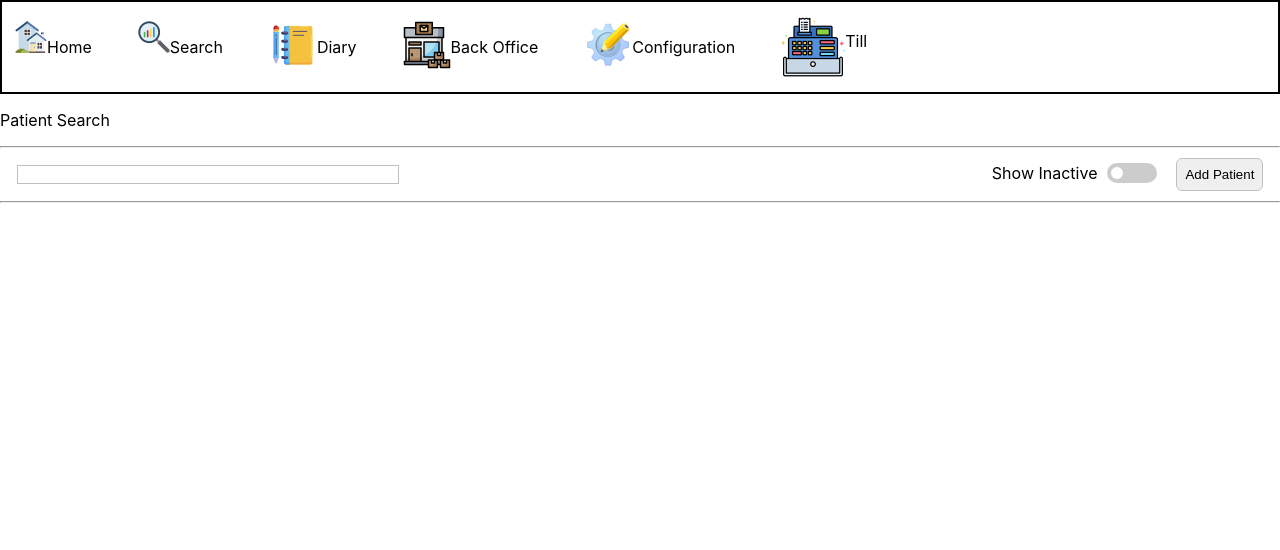
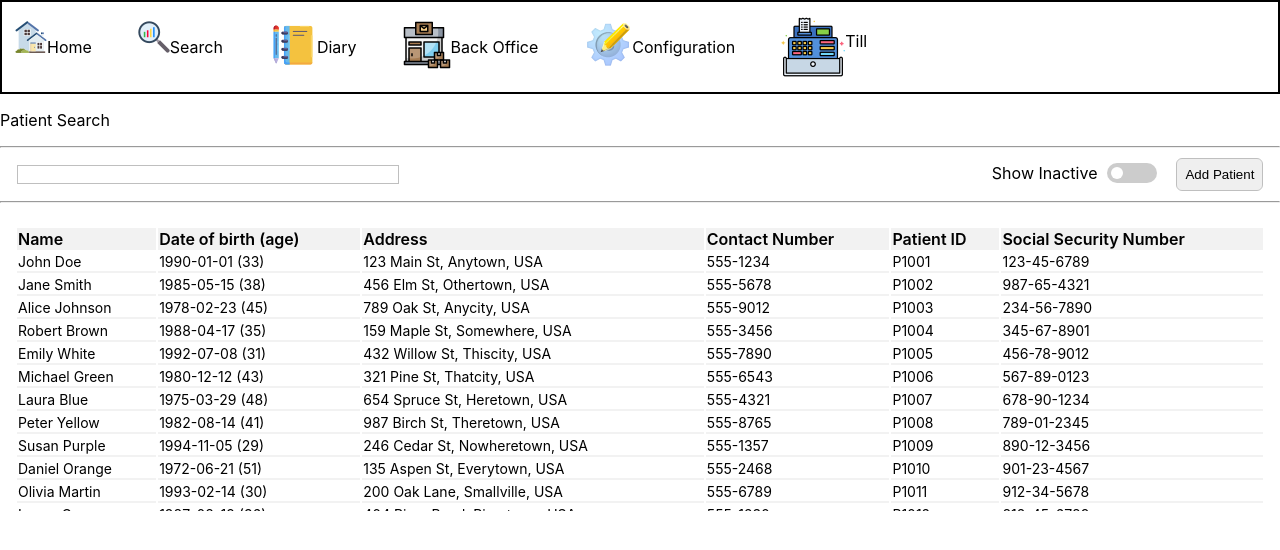
Before and after one commit to jordanx2/practice-react-app, a React (Create React App) app: page /search-general in a window 1280 px wide. Shown: the top 550 px of the page. Built offline with nearby package versions, Linux system fonts and the light colour scheme.

Commit message:
live search completed

```diff
--- a/package.json
+++ b/package.json
@@ -9,6 +9,7 @@
     "react": "^18.2.0",
     "react-dom": "^18.2.0",
     "react-draggable": "^4.4.6",
+    "react-highlight-words": "^0.20.0",
     "react-scripts": "5.0.1",
     "react-toastify": "^10.0.4",
     "web-vitals": "^2.1.4"
--- a/src/components/Search.js
+++ b/src/components/Search.js
@@ -1,6 +1,7 @@
 import '../css/ToggleSwitch.css';
 import '../css/Search.css';
 import patientsData from './SamplePatients';
+import Highlighter from 'react-highlight-words';
 import React, { useState, useEffect } from 'react';
 
 const tableHeaders = ['Name', 'Date of birth (age)', 'Address',
@@ -19,7 +20,7 @@ function RenderSearch(){
     useEffect(() => {
         const delayBounce = setTimeout(() => {
             setSearchResult(PerformSearch(searchTerm));
-        }, 900);
+        }, 100);
         return () => clearTimeout(delayBounce);
     }, [searchTerm]);
 
@@ -37,38 +38,52 @@ function RenderSearch(){
             </div>
             <hr/>
 
-            {/* <RenderTable data={patientsData}/> */}
+            <RenderTable data={searchResult} searchTerm={searchTerm}/>
         </div>
     );
 }
 
 function PerformSearch(search){
-    const results = patientsData.filter((element) => element["Name"].includes(search));
-    console.log(results);
+    const results = patientsData.filter((element) => element["Name"].toLowerCase().includes(search.toLowerCase()));
     return results;
 
 }
 
-function RenderTable({data}){
+function RenderTable({ data, searchTerm }) {
     return (
-        <div style={{overflow:'auto', height: '300px'}}>
+      <div style={{ overflow: 'auto', height: '300px' }}>
         <table className='search-table'>
-                {tableHeaders.map(header => (<th>{header}</th>))}
-                {data.map((data, key) =>
-                {return (
+          <thead>
+            <tr>
+              {tableHeaders.map((header, index) => (
+                <th key={index}>{header}</th>
+              ))}
+            </tr>
+          </thead>
+          <tbody>
+            {data.map((item, key) => (
               <tr key={key}>
-                        <td>{data.Name}</td>
-                        <td>{data['Date of birth (age)']}</td>
-                        <td>{data.Address}</td>
-                        <td>{data['Contact Number']}</td>
-                        <td>{data['Patient ID']}</td>
-                        <td>{data['Social Security Number']}</td>
+                <td>
+                  <Highlighter
+                    highlightClassName="search-highlight"
+                    searchWords={[searchTerm]}
+                    autoEscape={true}
+                    textToHighlight={item.Name}
+                  />
+                </td>
+                <td>{item['Date of birth (age)']}</td>
+                <td>{item.Address}</td>
+                <td>{item['Contact Number']}</td>
+                <td>{item['Patient ID']}</td>
+                <td>{item['Social Security Number']}</td>
               </tr>
-                )})}
+            ))}
+          </tbody>
         </table>
       </div>
     );
   }
+
 
 function ToggleSwitch() {
     const [isToggled, setIsToggled] = useState(false);
--- a/src/css/Search.css
+++ b/src/css/Search.css
@@ -31,7 +31,6 @@
 .search-table{
     width: 100vw;
     padding: 15px;
-    height: 150px;
 }
 
 th{
@@ -45,3 +44,7 @@ td{
     border-bottom: 2px solid #f2f2f2;
 
 }
+
+.search-highlight{
+    background-color: #ACCEF7;
+}
```
Also changed, not shown: 1 other file (tests, documents, lock files or other folders). Lines whose indentation alone changed are shown as unchanged.
